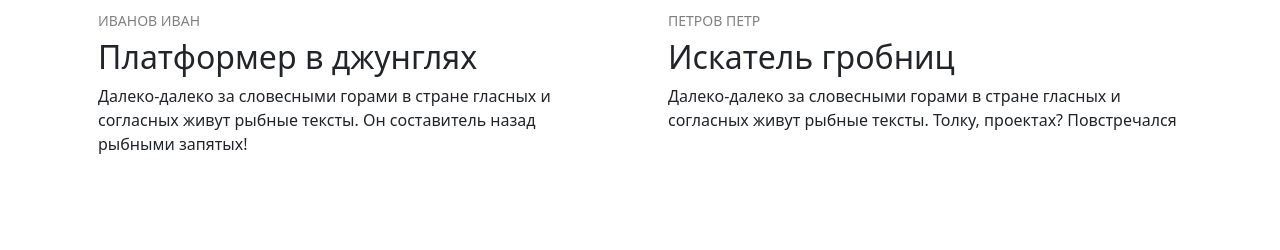
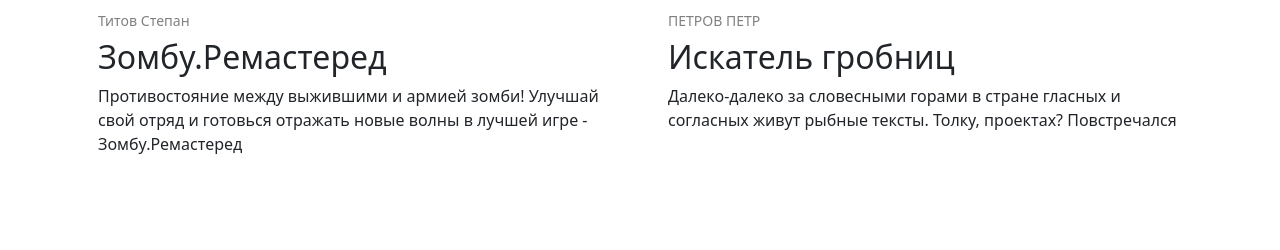
Before and after one commit to ivanpopov13/movavi, a plain HTML site: page index.html in a window 1280 px wide. Shown: the part 999-1249 px from the top of the page. Drawn offline with nearby package versions, Linux system fonts and the light colour scheme.

Commit message:
Update index.html

```diff
--- a/index.html
+++ b/index.html
@@ -47,13 +47,13 @@
 
                 <div class="col-md-6">
                     <div class="card">
-                      <a href="#">
-                        <img src="https://i.pinimg.com/originals/29/fe/ed/29feedaa5cff8e2b7fa479f3350bcb91.jpg" class="card-img-top" alt="...">
+                      <a href="zombie/index.html">
+                        <img src="https://drive.google.com/file/d/1l0UjICJbnBQ9b4fFC5cer6ESLTUjoqhB/view?usp=sharing" class="card-img-top" alt="...">
                       </a>
                         <div class="card-body">
-                            <h3 class="post-category">ИВАНОВ ИВАН</h3>
-                            <h2>Платформер в джунглях</h2>
-                            <p class="card-text">Далеко-далеко за словесными горами в стране гласных и согласных живут рыбные тексты. Он составитель назад рыбными запятых!</p>
+                            <h3 class="post-category">Титов Степан</h3>
+                            <h2>Зомбу.Ремастеред</h2>
+                            <p class="card-text">Противостояние между выжившими и армией зомби! Улучшай свой отряд и готовься отражать новые волны в лучшей игре - Зомбу.Ремастеред</p>
                         </div>
                     </div>
                 </div>
```
